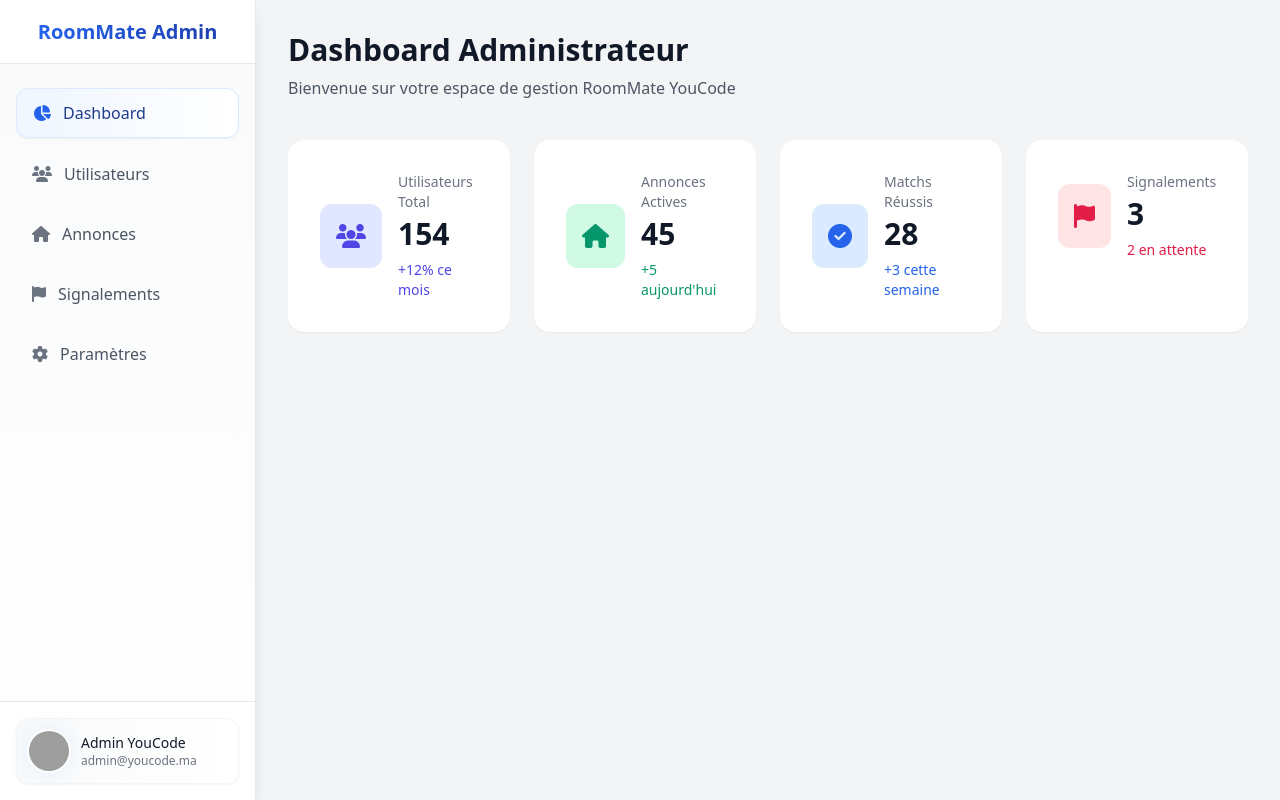
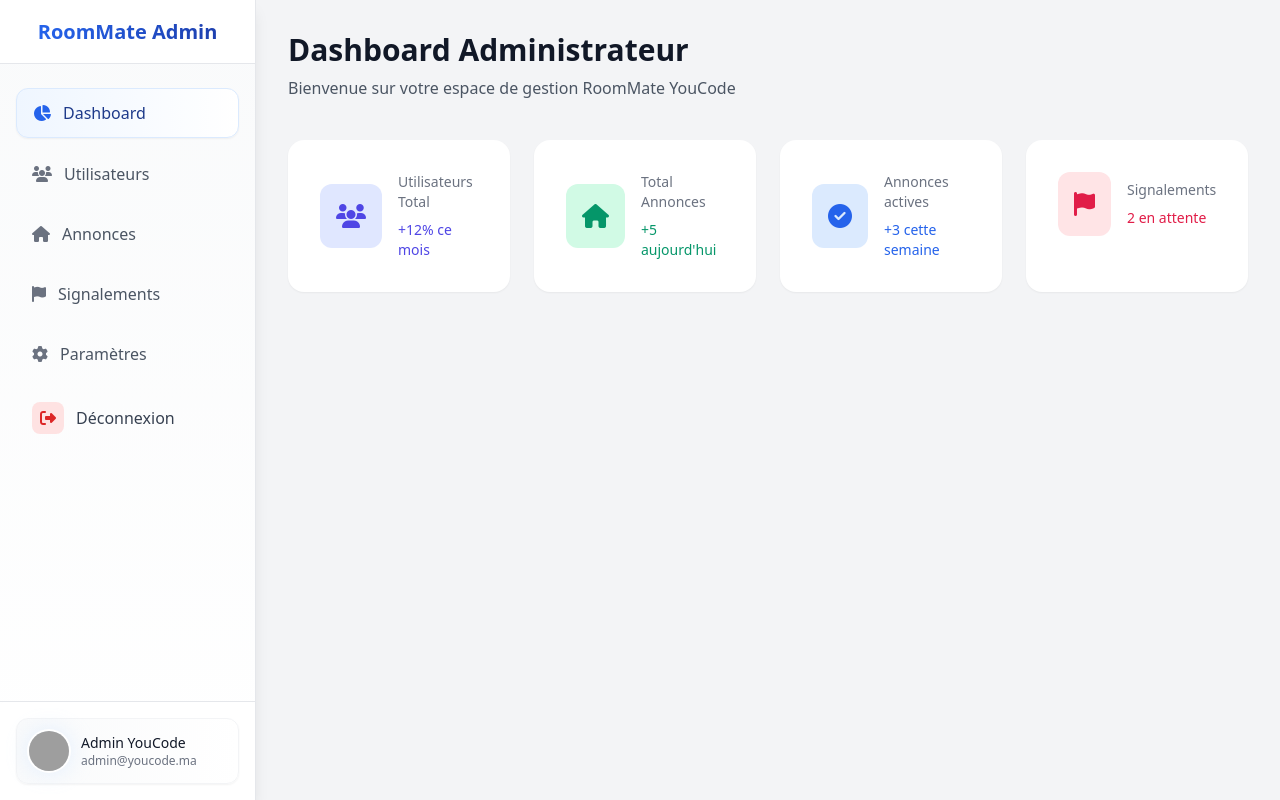
Before and after one commit to adilaitelhoucine1/Roomate-Project, a PHP site: page /admin/dashboard in a window 1280 px wide. Run offline with PHP 8.4, Linux system fonts and the light colour scheme; data that the repository does not hold is empty; some libraries are stand-ins or nearby versions; grey boxes are pictures that could not be loaded.

Commit message:
dashboard admin ajouter les statistiques

```diff
--- a/app/controllers/AuthController.php
+++ b/app/controllers/AuthController.php
@@ -91,7 +91,7 @@
              unset($_SESSION['user_role']);
              session_destroy();
 
-             header("Location: /login");
+             header("Location: /");
              exit;
          }
    //   }
--- a/app/models/Announcement.php
+++ b/app/models/Announcement.php
@@ -34,7 +34,7 @@
 
     }
 
-    public function deleteAnnouncement($id){
+    public function deleteAnnouncementAdmin($id){
         $sql = "DELETE FROM announcements WHERE id = ?";
         $stmt = $this->connection->prepare($sql);
         $stmt->execute([$id]);
--- a/app/views/Home.php
+++ b/app/views/Home.php
@@ -12,8 +12,8 @@
         <nav class="container mx-auto px-4 py-4 flex justify-between items-center">
             <h1 class="text-2xl font-bold text-blue-600">RoomMate YouCode</h1>
             <div class="space-x-4">
-                <a href="login.html" class="text-gray-600 hover:text-blue-600">Connexion</a>
-                <a href="register.html" class="bg-blue-600 text-white px-4 py-2 rounded-md hover:bg-blue-700">
+                <a href="/login" class="text-gray-600 hover:text-blue-600">Connexion</a>
+                <a href="/register" class="bg-blue-600 text-white px-4 py-2 rounded-md hover:bg-blue-700">
                     Inscription
                 </a>
             </div>
--- a/app/views/admin/dashboard.php
+++ b/app/views/admin/dashboard.php
@@ -28,7 +28,7 @@
                         </div>
                         <div>
                             <h2 class="text-sm font-medium text-gray-500">Utilisateurs Total</h2>
-                            <p class="text-3xl font-bold text-gray-900 mt-1">154</p>
+                            <p class="text-3xl font-bold text-gray-900 mt-1"><?php echo $totalUsers; ?></p>
                             <p class="text-sm text-indigo-600 mt-2">+12% ce mois</p>
                         </div>
                     </div>
@@ -40,8 +40,8 @@
                             <i class="fas fa-home text-2xl text-emerald-600"></i>
                         </div>
                         <div>
-                            <h2 class="text-sm font-medium text-gray-500">Annonces Actives</h2>
-                            <p class="text-3xl font-bold text-gray-900 mt-1">45</p>
+                            <h2 class="text-sm font-medium text-gray-500">Total Annonces</h2>
+                            <p class="text-3xl font-bold text-gray-900 mt-1"><?php echo $totalAnnouncements; ?></p>
                             <p class="text-sm text-emerald-600 mt-2">+5 aujourd'hui</p>
                         </div>
                     </div>
@@ -53,8 +53,8 @@
                             <i class="fas fa-check-circle text-2xl text-blue-600"></i>
                         </div>
                         <div>
-                            <h2 class="text-sm font-medium text-gray-500">Matchs Réussis</h2>
-                            <p class="text-3xl font-bold text-gray-900 mt-1">28</p>
+                            <h2 class="text-sm font-medium text-gray-500">Annonces actives</h2>
+                            <p class="text-3xl font-bold text-gray-900 mt-1"><?php echo $totalAnnouncementsActive; ?></p>
                             <p class="text-sm text-blue-600 mt-2">+3 cette semaine</p>
                         </div>
                     </div>
@@ -67,7 +67,7 @@
                         </div>
                         <div>
                             <h2 class="text-sm font-medium text-gray-500">Signalements</h2>
-                            <p class="text-3xl font-bold text-gray-900 mt-1">3</p>
+                            <p class="text-3xl font-bold text-gray-900 mt-1"><?php echo $totalSignals; ?></p>
                             <p class="text-sm text-rose-600 mt-2">2 en attente</p>
                         </div>
                     </div>
--- a/app/views/admin/layouts/admin_sidebar.php
+++ b/app/views/admin/layouts/admin_sidebar.php
@@ -33,6 +33,13 @@
                 <i class="fas fa-cog text-gray-500 mr-3 group-hover:text-blue-600 group-hover:scale-110 transition-all duration-300"></i>
                 <span class="group-hover:text-gray-900">Paramètres</span>
             </a>
+
+            <a href="/logout" class="flex items-center px-4 py-3 text-gray-700 hover:bg-red-50 rounded-xl transition-colors group">
+                <div class="w-8 h-8 rounded-lg bg-red-100 flex items-center justify-center mr-3 group-hover:bg-red-200">
+                    <i class="fas fa-sign-out-alt text-red-600"></i>
+                </div>
+                <span class="font-medium group-hover:text-red-600">Déconnexion</span>
+            </a>
         </div>
     </nav>
 
--- a/app/views/admin/listings.php
+++ b/app/views/admin/listings.php
@@ -75,7 +75,7 @@
 
                                 <!-- Budget -->
                                 <div class="flex flex-col gap-2">
-                                    <span class="text-xs font-medium text-blue-600 uppercase tracking-wider">Budget</span>
+                                    <span class="text-xs font-medium text-blue-600 uppercase tracking-wider">Prix</span>
                                     <div class="flex items-center gap-2 bg-white px-4 py-2 rounded-lg shadow-sm">
                                         <i class="fas fa-money-bill text-green-500"></i>
                                         <span class="font-bold text-gray-800"><?php echo $announcement['price']; ?> DH</span>
@@ -107,13 +107,13 @@
                                 <div class="flex flex-col gap-2">
                                     <span class="text-xs font-medium text-blue-600 uppercase tracking-wider">Actions</span>
                                     <div class="flex flex-col gap-2">
-                                        <?php if ($announcement['status'] == 'active') : ?>
+                                        <?php if ($announcement['status'] == 'active' ) : ?>
                                             <a href="/admin/deactivate/<?= $announcement['id'] ?>"
                                                class="group flex items-center justify-center gap-2 px-4 py-2 bg-green-500 text-white rounded-lg hover:bg-green-600 text-sm font-medium transition-all duration-300 shadow-sm hover:shadow">
                                                 <i class="fas fa-check text-xs group-hover:rotate-180 transition-transform duration-300"></i>
                                                 Activer
                                             </a>
-                                        <?php elseif ($announcement['status'] == 'inactive') : ?>
+                                        <?php elseif ($announcement['status'] == 'inactive' || $announcement['status'] == 'pending') : ?>
                                             <a href="/admin/activate/<?= $announcement['id'] ?>"
                                                class="group flex items-center justify-center gap-2 px-4 py-2 bg-red-500 text-white rounded-lg hover:bg-red-600 text-sm font-medium transition-all duration-300 shadow-sm hover:shadow">
                                                 <i class="fas fa-ban text-xs group-hover:rotate-180 transition-transform duration-300"></i>
--- a/public/index.php
+++ b/public/index.php
@@ -28,7 +28,7 @@
 Route::post('/ValidateRegister', [AuthController::class, 'handleRegister']);
 Route::get('/login', [AuthController::class, 'showleLogin']);
 Route::post('/ValidateLogin', [AuthController::class, 'handleLogin']);
-Route::post('/logout', [AuthController::class, 'logout']);
+Route::get('/logout', [AuthController::class, 'logout']);
 
 // admin routers
 Route::get('/student/dashboard', [StudentController::class, 'ShowDashboard']);
```
Also changed, not shown: app/controllers/AdminController.php (+18 -2 lines), app/models/Admin.php (added, +43 -0 lines).
